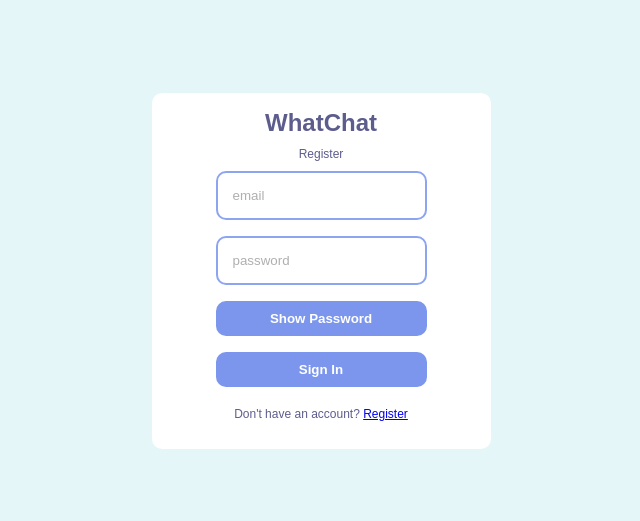
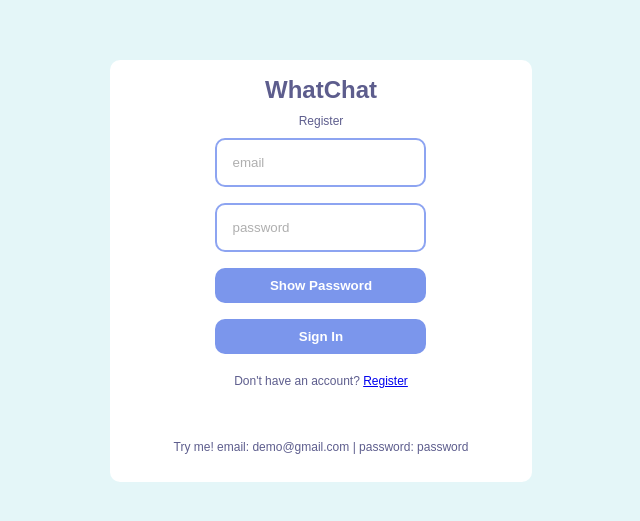
Before and after one commit to junbin-tan/chatapp, a React (Create React App) app: page /login in a window 1280 px wide. Shown: the part 137-658 px from the top of the page, without its empty margins (319-959 px from the left). Built offline with nearby package versions, Linux system fonts and the light colour scheme; no server answers.

Commit message:
Update Login.jsx

```diff
--- a/src/pages/Login.jsx
+++ b/src/pages/Login.jsx
@@ -47,6 +47,10 @@ const Login = () => {
           {err && <span>Something went wrong</span>}
         </form>
         <p>Don't have an account? <Link to="/register">Register</Link></p>
+        <div></div>
+        <div></div>
+        <p>Try me! email: demo@gmail.com | password: password</p>
+
       </div>
     </div>
   );
```
